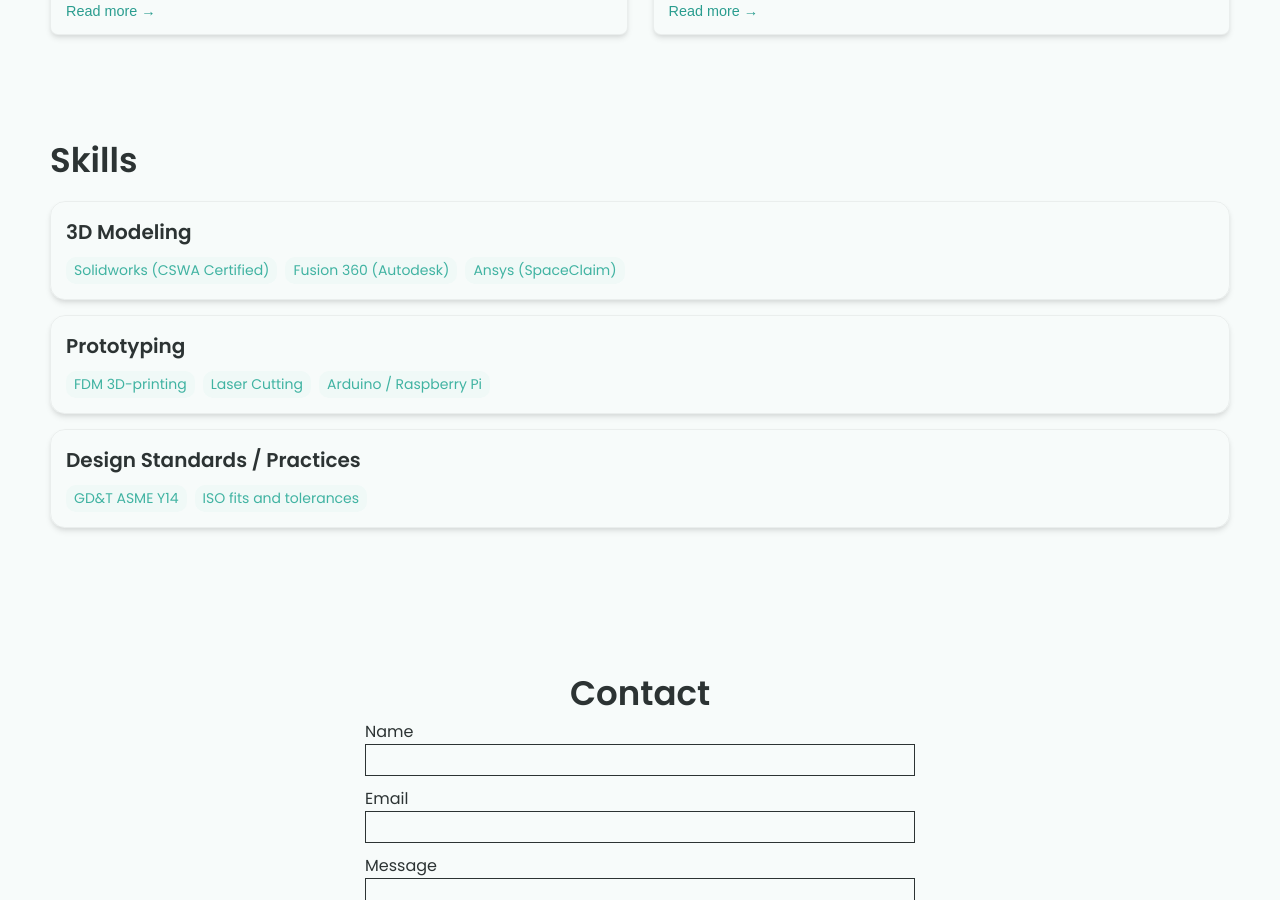
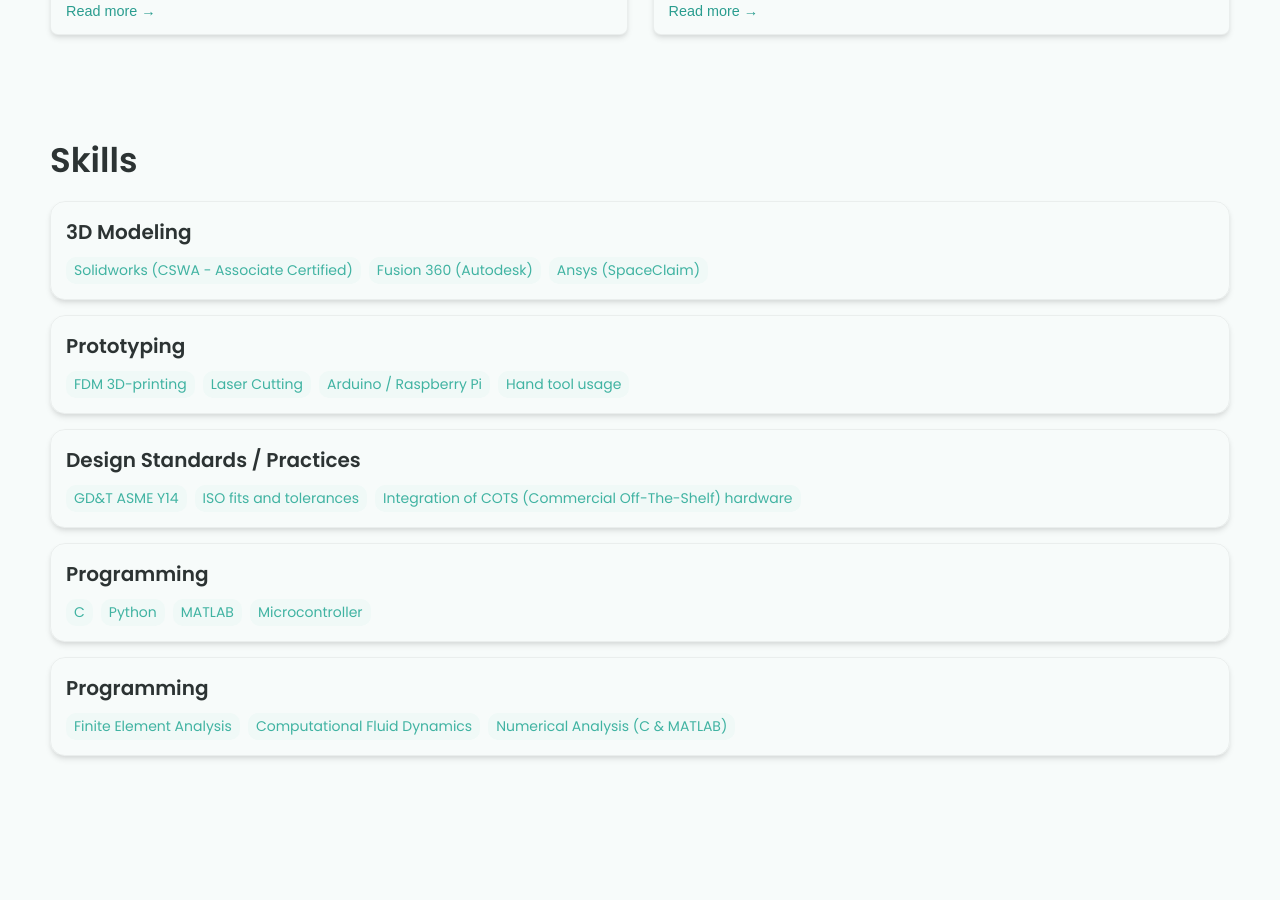
Before and after one commit to WidyasmaraDimas/WidyasmaraDimas.github.io, a Jekyll site: the page built from index.html, in a window 1280 px wide and 900 px high, scrolled down 1491 px. Built offline with Jekyll 4.4.1, drawn with Linux system fonts in a browser that asks for light colours.

Commit message:
Update _config.yml

```diff
--- a/_config.yml
+++ b/_config.yml
@@ -50,7 +50,7 @@ external-links:    # input only your own url slug. The icons with missing entrie
 skills:
   - category: 3D Modeling
     tools:
-    - Solidworks (CSWA Certified)
+    - Solidworks (CSWA - Associate Certified)
     - Fusion 360 (Autodesk)
     - Ansys (SpaceClaim)
   - category: Prototyping
@@ -58,17 +58,23 @@ skills:
     - FDM 3D-printing
     - Laser Cutting
     - Arduino / Raspberry Pi
+    - Hand tool usage
   - category: Design Standards / Practices
     tools:
     - GD&T ASME Y14
     - ISO fits and tolerances
-#  - category: Problem Solving / Risk Management
-#    tools:
-#    - Root Cause Analysis (e.g., 5 Whys, Fishbone Diagram)
-#    - DFMEA / PFMEA
-#    - Six Sigma methodologies
-#    - Shain Red-X
-
+    - Integration of COTS (Commercial Off-The-Shelf) hardware
+  - category: Programming
+    tools:
+    - C
+    - Python
+    - MATLAB
+    - Microcontroller
+  - category: Programming
+    tools:
+    - Finite Element Analysis
+    - Computational Fluid Dynamics
+    - Numerical Analysis (C & MATLAB)
 
 # Contact Form Setup. Setup an account and copy over the key. When someone fills out the form, it will be received in your email.
 formspree-key:   https://formspree.io/f/xpwkjjdq
```
